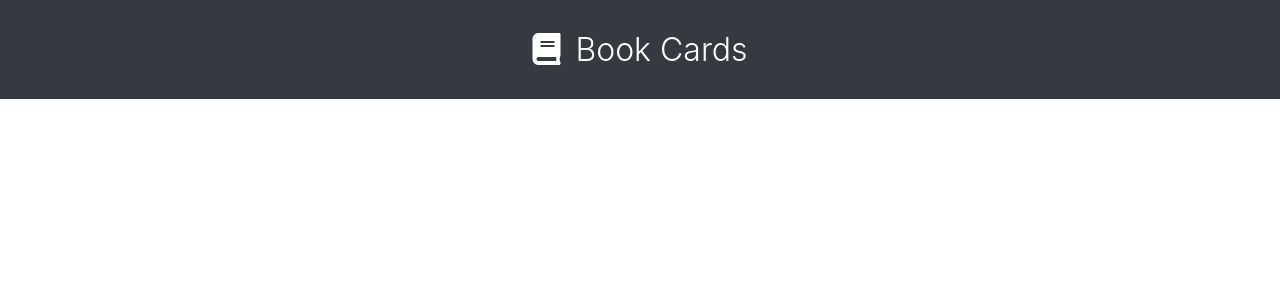
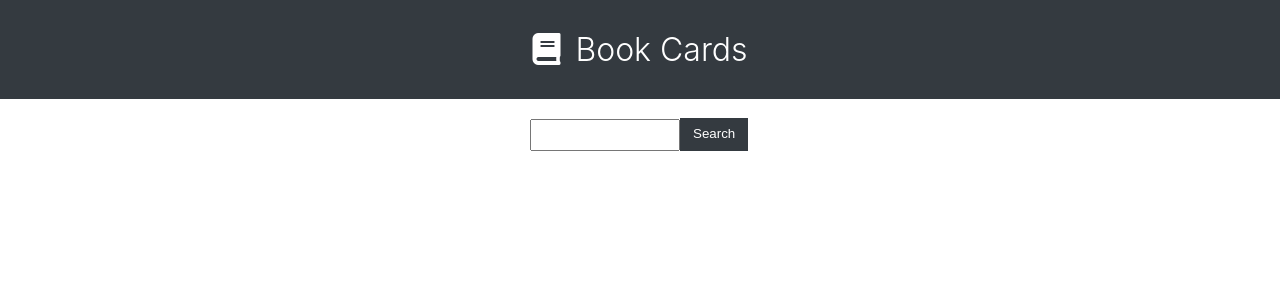
Before and after one commit to Asadbek-Dev/book-project, a React (Create React App) app: page / in a window 1280 px wide. Shown: the top 300 px of the page. Built offline with nearby package versions, Linux system fonts and the light colour scheme.

Commit message:
added searcharea component and styled

```diff
--- a/src/App.css
+++ b/src/App.css
@@ -14,3 +14,37 @@ header h1{
   margin-left: 15px;
   font-weight: 300;
 }
+input:focus,
+select:focus
+{
+    outline: none;
+}
+
+.input {
+    width: 100px;
+    padding: 20px 0 20px 0;
+    margin: 0 auto;
+}
+
+.search-area form {
+    width: 500px;
+    margin: 0 auto;
+    padding: 20px 0px 20px 140px;
+}
+
+.search-area button {
+    display: inline;
+    background: #343a40;
+    color: #fff;
+    border: none;
+    padding: 8px 13px 10px 13px;
+    margin: 0 15px 0 0;
+    position: relative;
+    top: -2px;
+}
+
+input {
+    width: 150px;
+    padding: 5px;
+    font-size: 1em;
+}
--- a/src/App.js
+++ b/src/App.js
@@ -1,11 +1,13 @@
 import logo from './logo.svg';
 import './App.css';
 import Header from './components/Header';
+import Books from './components/Books';
 
 function App() {
   return (
     <div className="App">
       <Header/>
+      <Books/>
     </div>
   );
 }
--- a/src/components/Books.js
+++ b/src/components/Books.js
@@ -1,10 +1,11 @@
 import React, { Component } from 'react'
+import SearchArea from './SearchArea'
 
 export default class Books extends Component {
     render() {
         return (
             <div>
-
+                <SearchArea/>
             </div>
         )
     }
--- /dev/null
+++ b/src/components/SearchArea.js
@@ -0,0 +1,14 @@
+import React from 'react';
+
+const SearchArea = () => {
+    return (
+        <div className='search-area'>
+            <form action="">
+                <input type="text" />
+                <button type='submit'>Search</button>
+            </form>
+        </div>
+    )
+}
+
+export default SearchArea;
```
